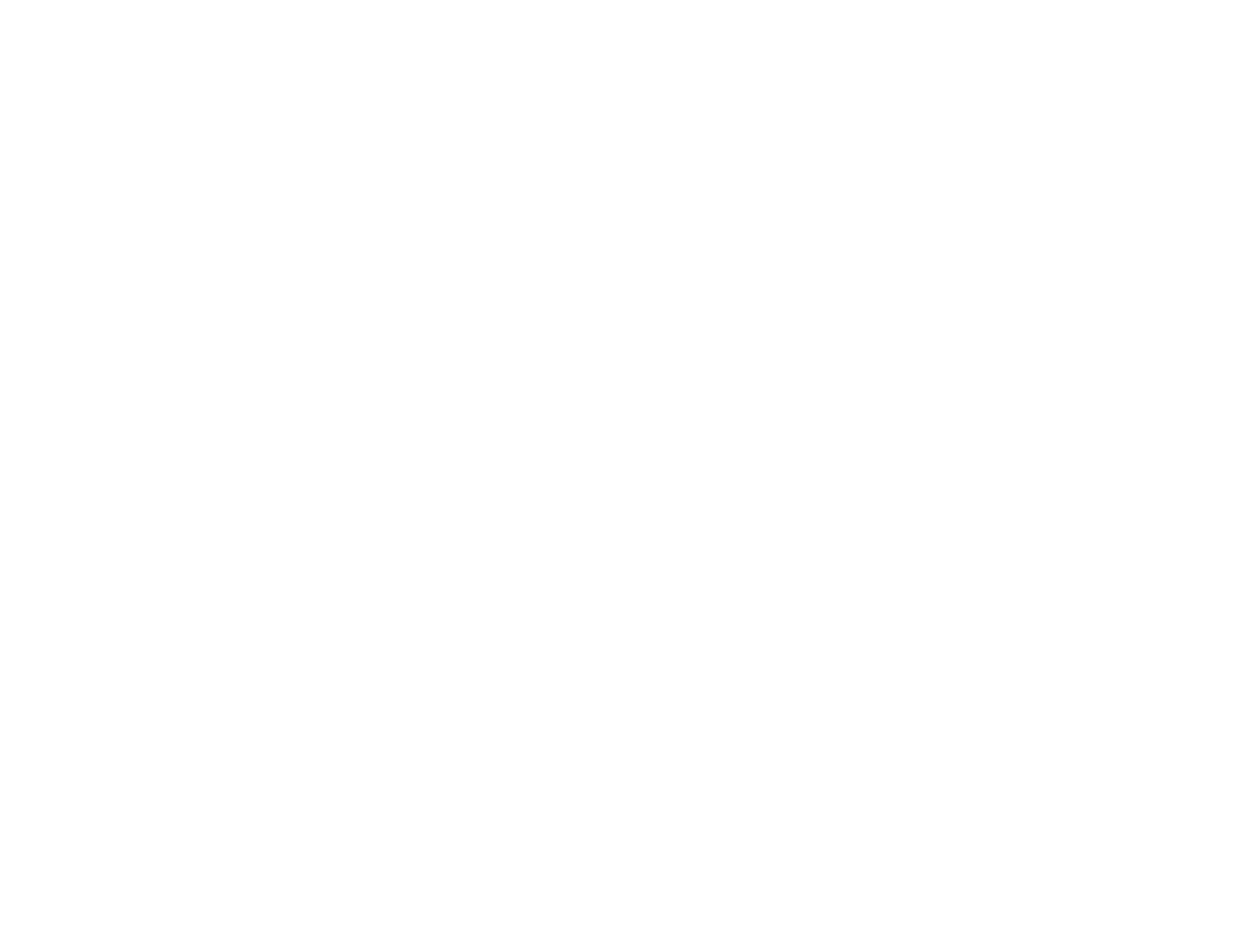
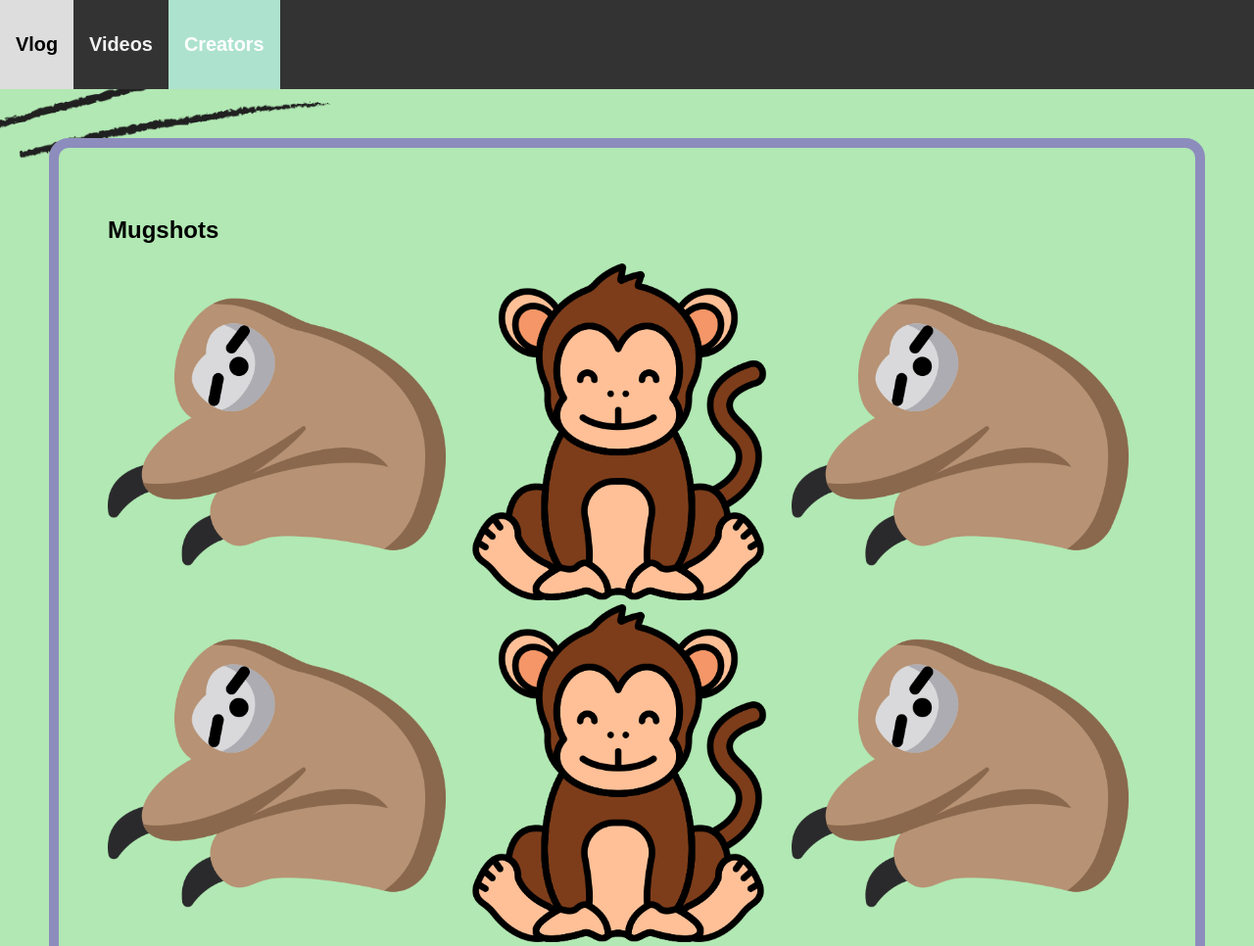
Before and after one commit to Jadedhere/magazinefoodlifestyle, a plain HTML site: page pages/pagina3.html in a window 1280 px wide. Shown: the top 966 px of the page at 98% size. Before the commit the page ends 800 px from the top, so only its background shows below. Drawn offline with Linux system fonts and the light colour scheme.

Commit message:
Active pages
I did something with my life

```diff
--- /dev/null
+++ b/css/3.css
@@ -0,0 +1,3 @@
+.sloth{
+    width:32.5%;
+    }
--- a/pages/pagina3.html
+++ b/pages/pagina3.html
@@ -0,0 +1,56 @@
+<!DOCTYPE html>
+<html lang="en-nl">
+
+<head>
+    <meta charset="UTF-8">
+    <meta http-equiv="X-UA-Compatible" content="IE=edge">
+    <meta name="viewport" content="width=device-width, initial-scale=1.0">
+    <meta name="author" content="Jade">
+    <title>food&lifestyle</title>
+    <link rel="icon" type="image/x-icon" href="../media/sloth.png">
+    <!-- Style toevoegen  -->
+    <link rel="stylesheet" href="../css/style.css">
+    <link rel="stylesheet" href="../css/algemeen.css">
+    <link rel="stylesheet" href="../css/3.css">
+    <script src="script/script.js"></script>
+</head>
+
+<body>
+    <div class="topnav">
+    </a>
+    <a href="../index.html">
+        <h3>Vlog</h3>
+    </a>
+    <a href="pagina2.html">
+        <h3>Videos</h3>
+    </a>
+    </a>
+    <a href="pagina3.html" class="active">
+        <h3>Creators</h3>
+    </a>
+</div>
+
+    <main>
+
+
+        <div>
+            <h2>Mugshots</h2>
+            <img src="../media/sloth (1).png" class="sloth">
+            <img src="../media/monkey.png" class="sloth">
+            <img src="../media/sloth (1).png" class="sloth">
+            <img src="../media/sloth (1).png" class="sloth">
+            <img src="../media/monkey.png" class="sloth">
+            <img src="../media/sloth (1).png" class="sloth">
+            <img src="../media/sloth (1).png" class="sloth">
+            <img src="../media/monkey.png" class="sloth">
+            <img src="../media/sloth (1).png" class="sloth">
+
+
+        </div>
+    </main>
+
+</body>
+
+
+
+</html>
```
Also changed, not shown: index.html (+8 -2 lines), pages/pagina2.html (+9 -3 lines), media/monkey.png (added), media/sloth (1).png (added).
